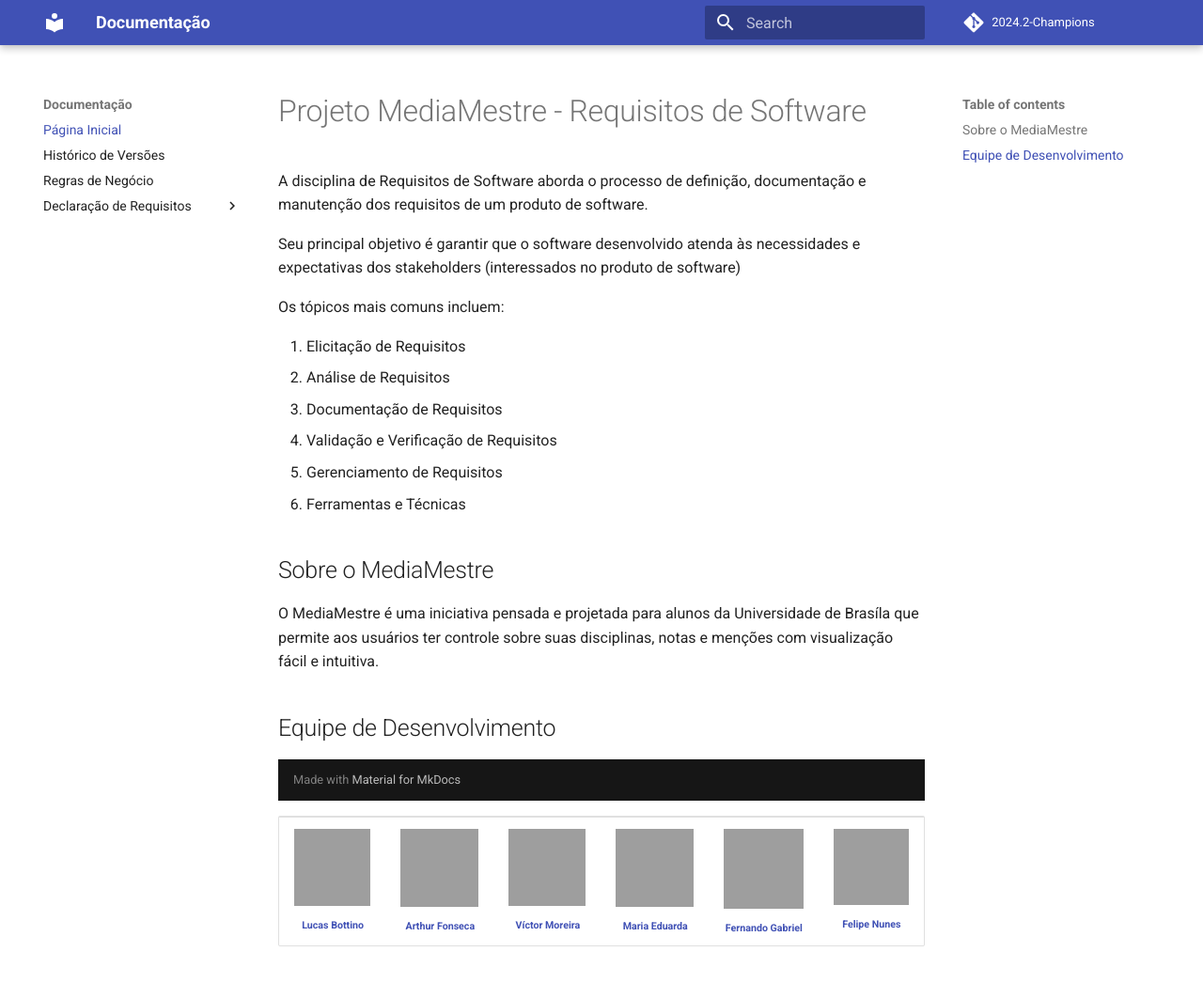
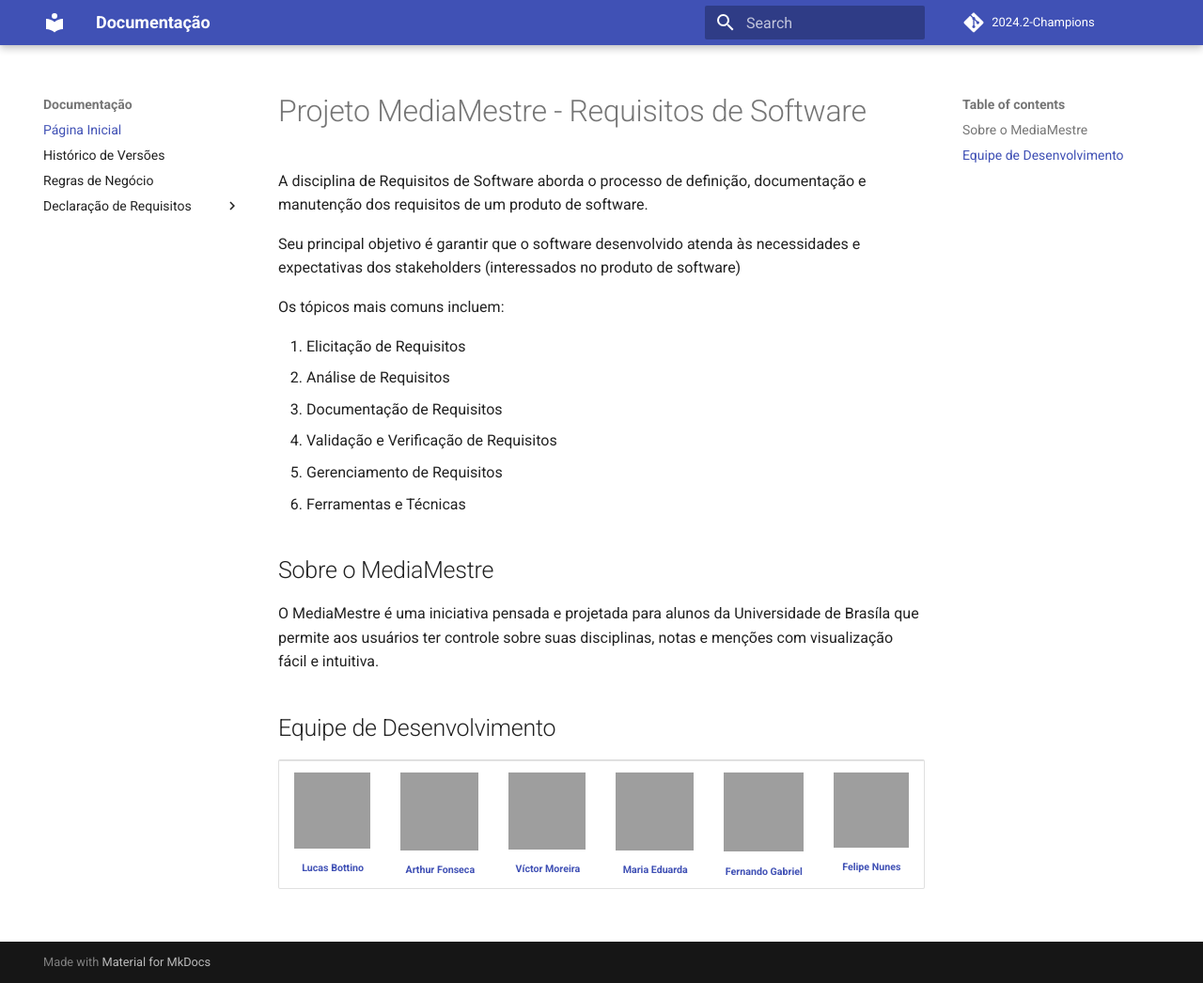
Before and after one commit to FGA-REQ/2024.2-Champions, an MkDocs documentation site: the page built from docs/index.md, in a window 1280 px wide and 1046 px high, cut to the strip 0-1046 px from the top of the window. Shown: the whole strip at 94% size. Built offline with MkDocs 1.6.1 and Material for MkDocs 9.7.7, drawn with Linux system fonts in a browser that asks for light colours; comment, search, counter and statistics services are not loaded; grey boxes are pictures that could not be loaded.

Commit message:
docs: atualização correta do index.md

```diff
--- a/docs/index.md
+++ b/docs/index.md
@@ -19,7 +19,7 @@ O MediaMestre é uma iniciativa pensada e projetada para alunos da Universidade
 
 ## Equipe de Desenvolvimento
 
-<div align="center">
+<center>
 <table>
   <tr>
     <td align="center">
@@ -70,4 +70,6 @@ O MediaMestre é uma iniciativa pensada e projetada para alunos da Universidade
         </sub>
       </a>
     </td>
-</div>
+  </tr>
+</table>
+</center>
```
